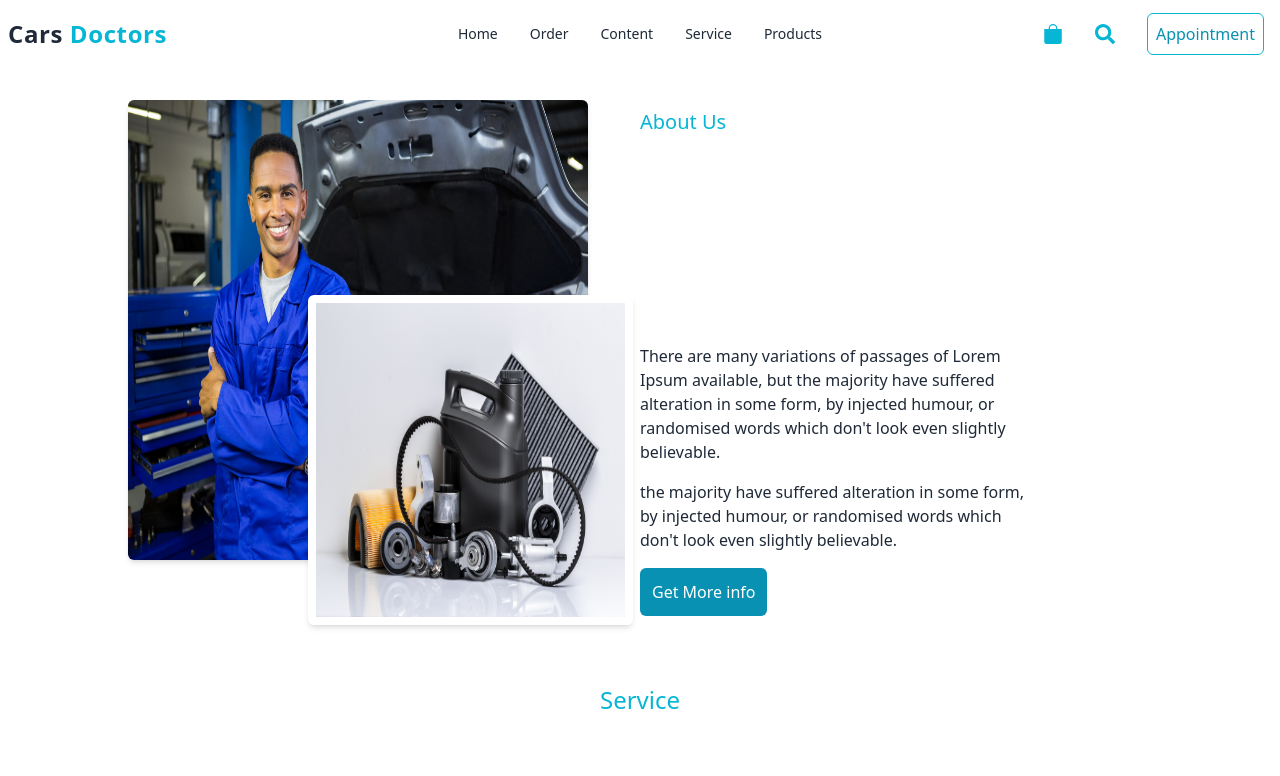
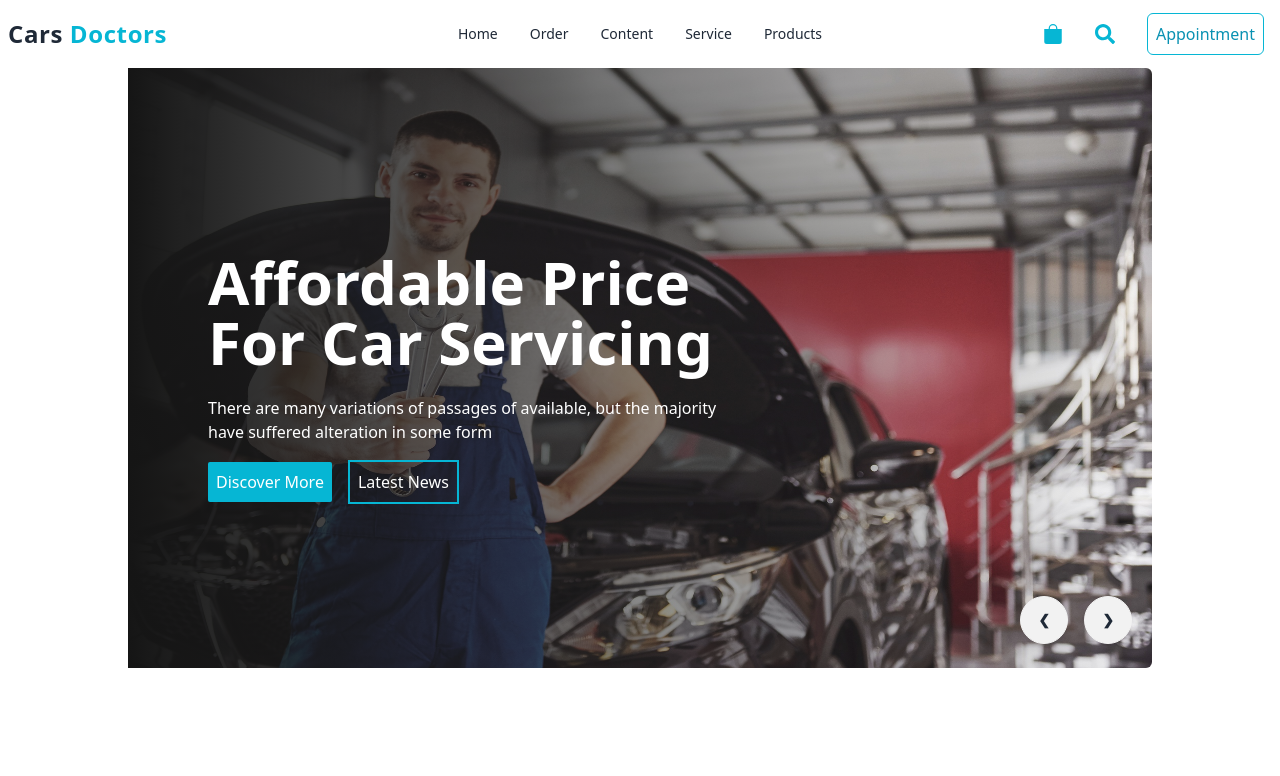
Before and after one commit to abirpuc/cars-doctor, a React (Vite) app: page / in a window 1280 px wide. Shown: the top 776 px of the page. Built offline with nearby package versions, Linux system fonts and the light colour scheme.

Commit message:
design a single banner carousel

```diff
--- a/src/pages/Home/Home.jsx
+++ b/src/pages/Home/Home.jsx
@@ -6,10 +6,12 @@ import Product from './homecomponents/Product'
 import Team from './homecomponents/Team'
 import CoreFeature from './homecomponents/CoreFeature'
 import Testimonial from './homecomponents/Testimonial'
+import Banner from './homecomponents/Banner'
 
 export default function Home() {
   return (
     <section className='container mx-auto'>
+      <Banner/>
       <About/>
       <Service/>
       <Address/>
--- /dev/null
+++ b/src/pages/Home/homecomponents/Banner.jsx
@@ -0,0 +1,52 @@
+import React from 'react'
+import banner1 from '../../../assets/images/banner/1.jpg'
+import banner2 from '../../../assets/images/banner/2.jpg'
+import banner3 from '../../../assets/images/banner/3.jpg'
+import banner4 from '../../../assets/images/banner/4.jpg'
+import banner5 from '../../../assets/images/banner/5.jpg'
+import banner6 from '../../../assets/images/banner/6.jpg'
+
+export default function Banner() {
+    return (
+        <div className="carousel w-full">
+            <div id="slide1" className="carousel-item relative w-full h-[300px] md:h-[600px]">
+                <img src={banner1} className="w-full h-full rounded-md" />
+                <div className="absolute gap-4 w-full h-full  bg-gradient-to-r from-[#151515] to-[rgba(21,21,21,0)]">
+                    <div className='w-3/4 md:w-1/2 ml-[10px] md:ml-20 pt-[px] md:pt-40'>
+                        <h1 className='text-4xl md:text-6xl font-semibold text-white my-6'>Affordable Price For Car Servicing</h1>
+                        <p className='text-white my-4'>There are many variations of passages of  available, but the majority have suffered alteration in some form</p>
+                        <div className='flex gap-4 justify-start items-center'>
+                            <button className='bg-cyan-500 text-white p-2 rounded-sm'>Discover More</button>
+                            <button className='border-2 border-cyan-500 p-2 text-white'>Latest News</button>
+                        </div>
+                    </div>
+                </div>
+                <div className="absolute flex gap-4 transform -translate-y-1/2 right-5 bottom-[-20px] md:bottom-0 ">
+                    <a href="#slide4" className="btn btn-circle">❮</a>
+                    <a href="#slide2" className="btn btn-circle">❯</a>
+                </div>
+            </div>
+            <div id="slide2" className="carousel-item relative w-full">
+                <img src={banner2} className="w-full" />
+                <div className="absolute flex justify-between transform -translate-y-1/2 left-5 right-5 top-1/2">
+                    <a href="#slide1" className="btn btn-circle">❮</a>
+                    <a href="#slide3" className="btn btn-circle">❯</a>
+                </div>
+            </div>
+            <div id="slide3" className="carousel-item relative w-full">
+                <img src={banner3} className="w-full" />
+                <div className="absolute flex justify-between transform -translate-y-1/2 left-5 right-5 top-1/2">
+                    <a href="#slide2" className="btn btn-circle">❮</a>
+                    <a href="#slide4" className="btn btn-circle">❯</a>
+                </div>
+            </div>
+            <div id="slide4" className="carousel-item relative w-full">
+                <img src={banner4} className="w-full" />
+                <div className="absolute flex justify-between transform -translate-y-1/2 left-5 right-5 top-1/2">
+                    <a href="#slide3" className="btn btn-circle">❮</a>
+                    <a href="#slide1" className="btn btn-circle">❯</a>
+                </div>
+            </div>
+        </div>
+    )
+}
```
